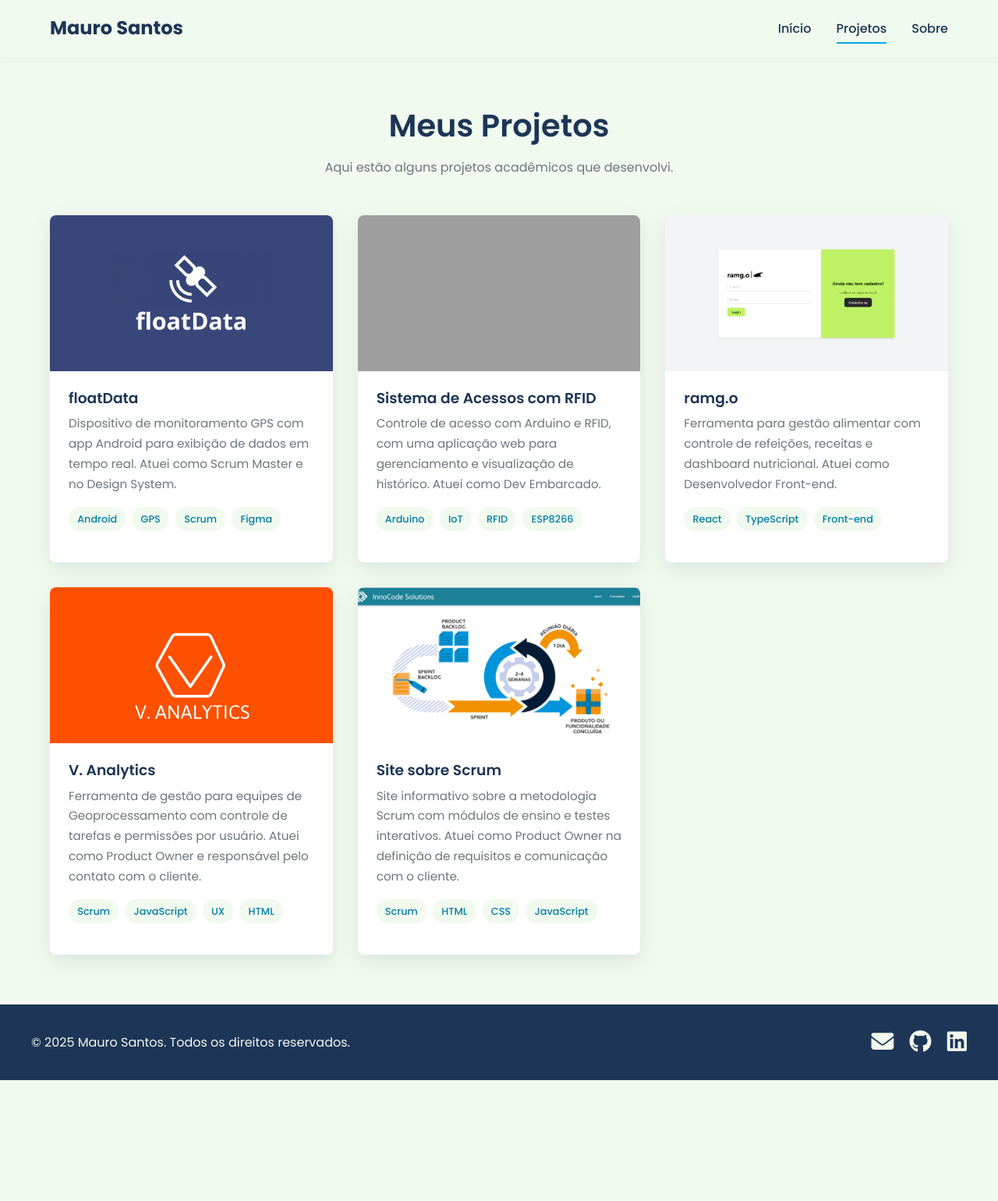
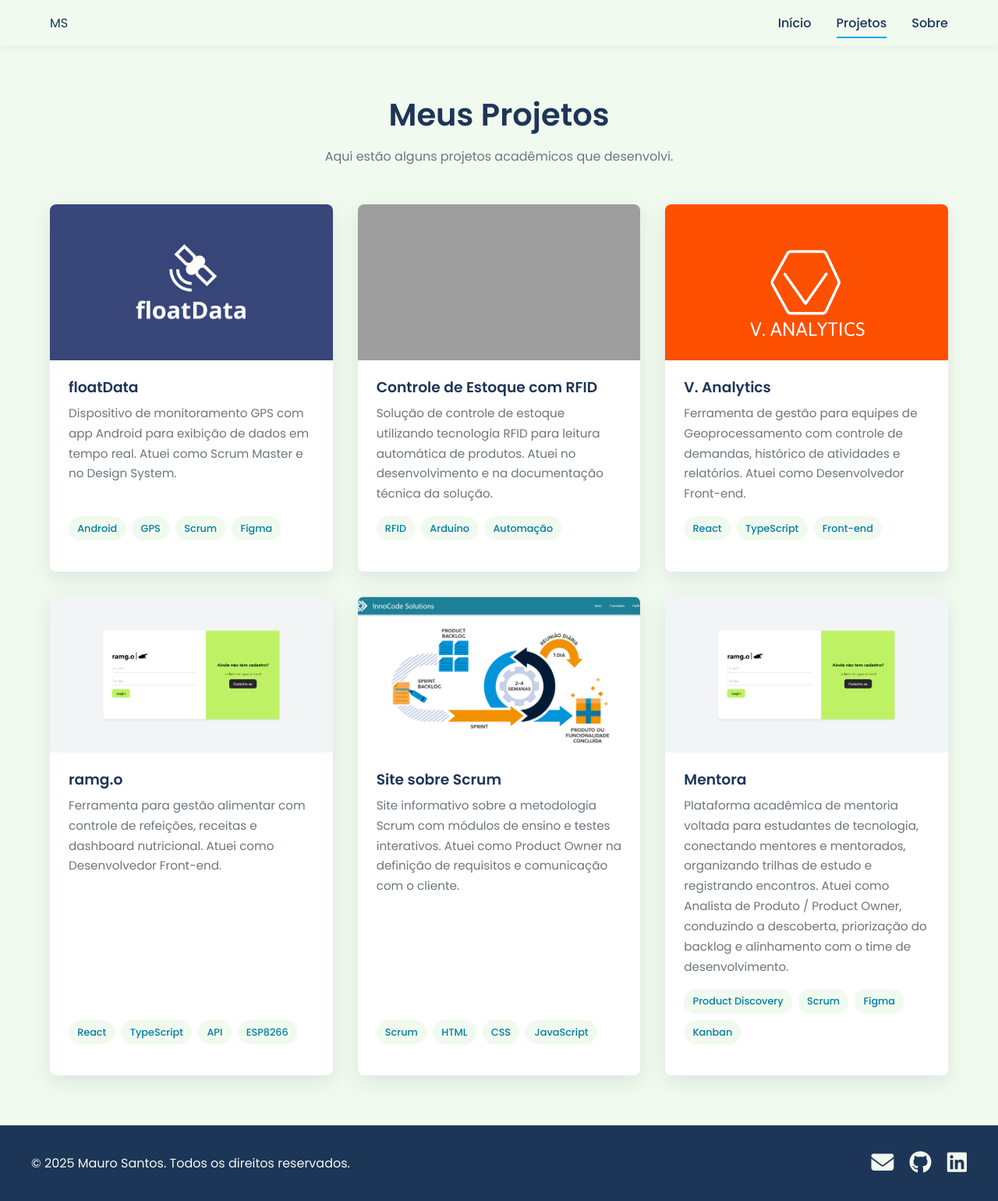
Before and after one commit to omaurosantos/my-portfolio, a plain HTML site: page docs/projetos.html in a window 1280 px wide. Shown: the whole page at 78% size. Before the commit the page ends 1385 px from the top, so only its background shows below. Drawn offline with Linux system fonts and the light colour scheme; grey boxes are pictures that could not be loaded.

Commit message:
update personal portfolio

```diff
--- a/docs/projetos.html
+++ b/docs/projetos.html
@@ -18,9 +18,9 @@
   </head>
   <body>
     <header>
-      <nav>
-        <a href="index.html" class="nav-logo">Mauro Santos</a>
-        <ul>
+      <nav class="navbar">
+        <div class="logo">MS</div>
+        <ul class="nav-links">
           <li><a href="index.html">Início</a></li>
           <li><a href="projetos.html" class="active">Projetos</a></li>
           <li><a href="sobre.html">Sobre</a></li>
@@ -51,20 +51,31 @@
         </div>
 
         <div class="card-projeto">
-          <img
-            src="assets/projeto_rfid.jpg"
-            alt="Projeto Sistema de Acessos com RFID"
-          />
+          <img src="assets/projeto_rfid.jpg" alt="Projeto RFID" />
           <div class="card-content">
-            <h3>Sistema de Acessos com RFID</h3>
+            <h3>Controle de Estoque com RFID</h3>
             <p>
-              Controle de acesso com Arduino e RFID, com uma aplicação web para
-              gerenciamento e visualização de histórico. Atuei como Dev
-              Embarcado.
+              Solução de controle de estoque utilizando tecnologia RFID para
+              leitura automática de produtos. Atuei no desenvolvimento e na
+              documentação técnica da solução.
             </p>
             <div class="tech-tags">
-              <span>Arduino</span><span>IoT</span><span>RFID</span
-              ><span>ESP8266</span>
+              <span>RFID</span><span>Arduino</span><span>Automação</span>
+            </div>
+          </div>
+        </div>
+
+        <div class="card-projeto">
+          <img src="assets/abp2.png" alt="V. Analytics" />
+          <div class="card-content">
+            <h3>V. Analytics</h3>
+            <p>
+              Ferramenta de gestão para equipes de Geoprocessamento com controle
+              de demandas, histórico de atividades e relatórios. Atuei como
+              Desenvolvedor Front-end.
+            </p>
+            <div class="tech-tags">
+              <span>React</span><span>TypeScript</span><span>Front-end</span>
             </div>
           </div>
         </div>
@@ -79,23 +90,8 @@
               Front-end.
             </p>
             <div class="tech-tags">
-              <span>React</span><span>TypeScript</span><span>Front-end</span>
-            </div>
-          </div>
-        </div>
-
-        <div class="card-projeto">
-          <img src="assets/abp2.png" alt="V. Analytics" />
-          <div class="card-content">
-            <h3>V. Analytics</h3>
-            <p>
-              Ferramenta de gestão para equipes de Geoprocessamento com controle
-              de tarefas e permissões por usuário. Atuei como Product Owner e
-              responsável pelo contato com o cliente.
-            </p>
-            <div class="tech-tags">
-              <span>Scrum</span><span>JavaScript</span><span>UX</span
-              ><span>HTML</span>
+              <span>React</span><span>TypeScript</span><span>API</span
+              ><span>ESP8266</span>
             </div>
           </div>
         </div>
@@ -112,6 +108,24 @@
             <div class="tech-tags">
               <span>Scrum</span><span>HTML</span><span>CSS</span
               ><span>JavaScript</span>
+            </div>
+          </div>
+        </div>
+
+        <div class="card-projeto">
+          <img src="assets/abp3.png" alt="Projeto Mentora" />
+          <div class="card-content">
+            <h3>Mentora</h3>
+            <p>
+              Plataforma acadêmica de mentoria voltada para estudantes de
+              tecnologia, conectando mentores e mentorados, organizando trilhas
+              de estudo e registrando encontros. Atuei como Analista de Produto
+              / Product Owner, conduzindo a descoberta, priorização do backlog e
+              alinhamento com o time de desenvolvimento.
+            </p>
+            <div class="tech-tags">
+              <span>Product Discovery</span><span>Scrum</span
+              ><span>Figma</span><span>Kanban</span>
             </div>
           </div>
         </div>
```
Also changed, not shown: docs/index.html (+5 -5 lines), docs/sobre.html (+43 -23 lines).
